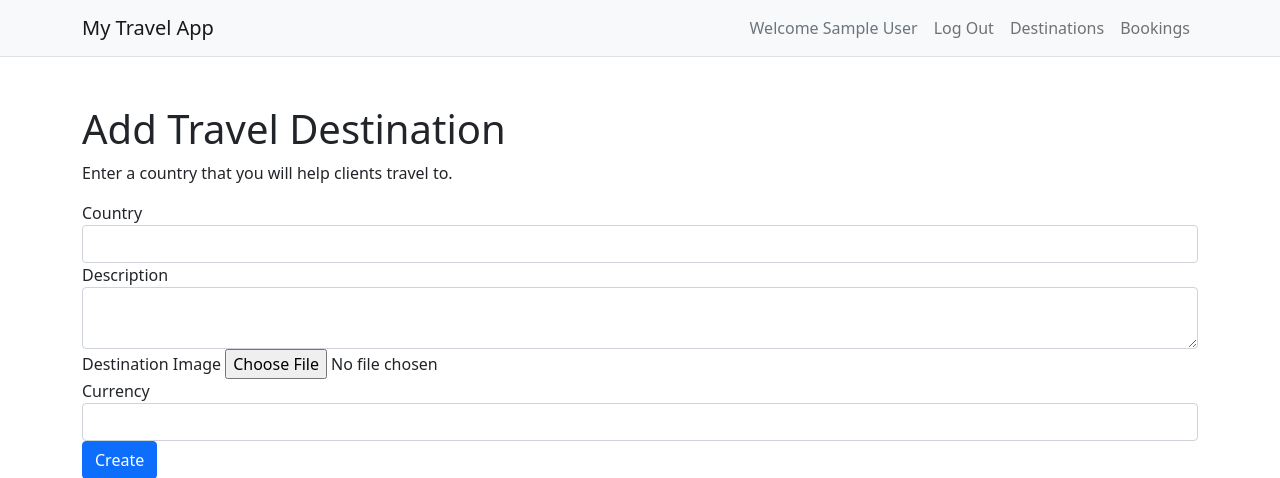
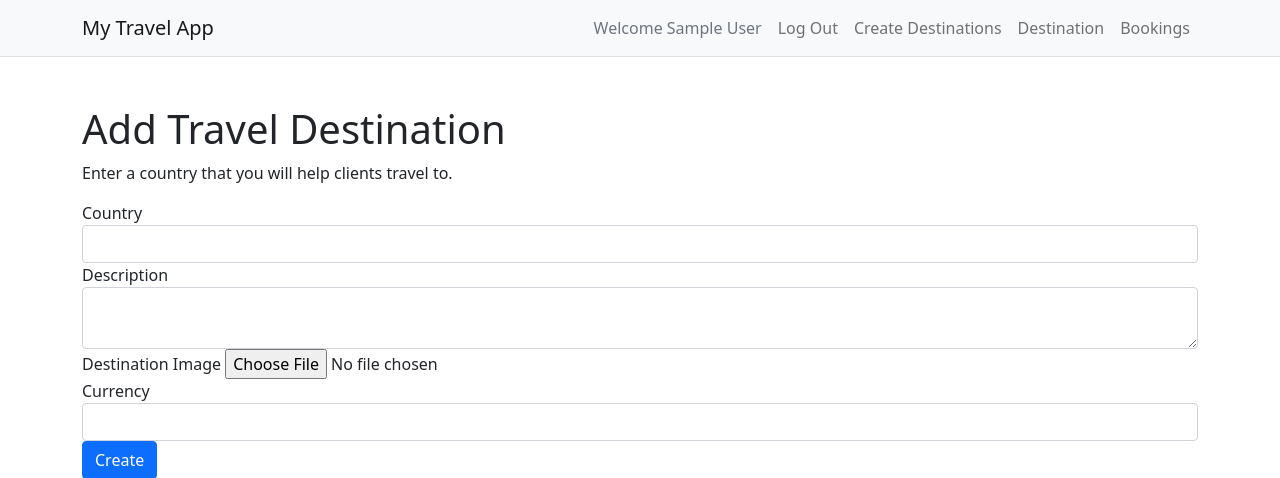
Before and after one commit to zxoe/IAB207-QUT, a Flask app: page /destinations/create in a window 1280 px wide. Shown: the top 478 px of the page. Run offline with Flask 3, Linux system fonts and the light colour scheme; the visitor is signed in with stand-in values (Sample User, id 1); some libraries are stand-ins or nearby versions.

Commit message:
Update base.html

```diff
--- a/travel/templates/base.html
+++ b/travel/templates/base.html
@@ -42,7 +42,8 @@
                   {% endif %}
 
 
-                  <a class="nav-item nav-link" href="...destination/create">Destinations</a>
+                  <a class="nav-item nav-link" href="/create">Create Destinations</a>
+                  <a class="nav-item nav-link" href="#">Destination</a>
                   <a class="nav-item nav-link" href="#">Bookings</a>
 
                </div>
```
